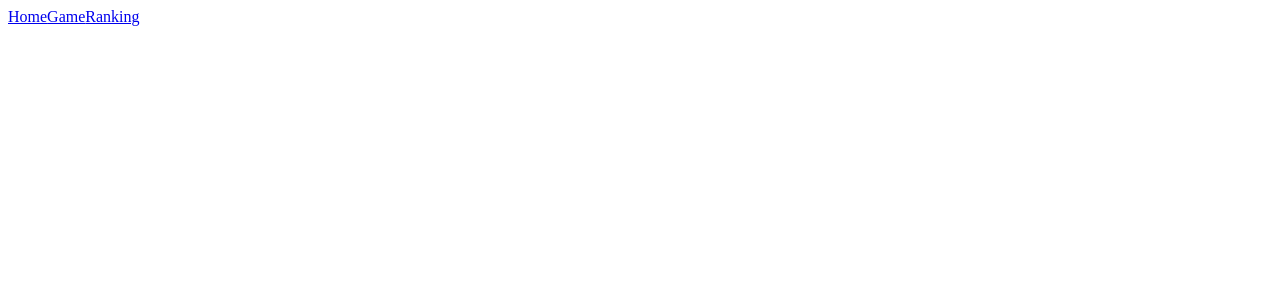
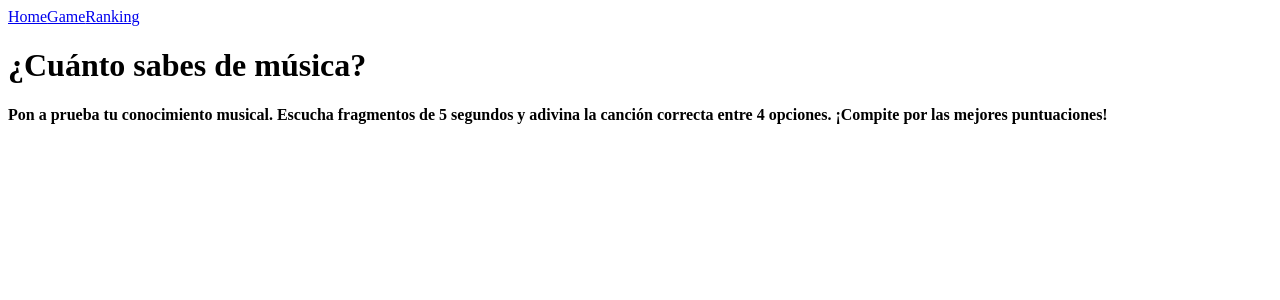
Before and after one commit to eliapinmor/concurso-musical-vue, a Vue app: page / in a window 1280 px wide. Shown: the top 300 px of the page. Built offline with nearby package versions, Linux system fonts and the light colour scheme.

Commit message:
started with landingview

```diff
--- a/src/assets/data/data.json
+++ b/src/assets/data/data.json
@@ -3,7 +3,7 @@
         "id": 1,
         "title": "Sample Data 1",
         "artist": "Artist A",
-        "src": "/songs/sample1.mp3", //las canciones estan en la carpeta public dentro de songs
+        "src": "/songs/sample1.mp3 //las canciones estan en la carpeta public dentro de songs"
 
     }
 ]
--- a/src/components/NavBar.vue
+++ b/src/components/NavBar.vue
@@ -9,9 +9,13 @@
         <RouterLink to="/game">Game</RouterLink>
         <RouterLink to="/ranking">Ranking</RouterLink>
       </div>
+      <!-- <div>
+        <NavBarElement />
+      </div> -->
     </div>
   </header>
 </template>
 <script setup>
 import { RouterLink } from "vue-router";
+import NavBarElement from "./NavBarElement.vue";
 </script>
--- /dev/null
+++ b/src/components/NavBarElement.vue
@@ -0,0 +1,3 @@
+<template></template>
+<script setup></script>
+<style scoped></style>
--- a/src/views/LandingView.vue
+++ b/src/views/LandingView.vue
@@ -1,5 +1,12 @@
 <template>
-
+  <div>
+    <!--centrar-->
+    <h1>¿Cuánto sabes de música?</h1>
+    <h4>
+      Pon a prueba tu conocimiento musical. Escucha fragmentos de 5 segundos y
+      adivina la canción correcta entre 4 opciones. ¡Compite por las mejores
+      puntuaciones!
+    </h4>
+  </div>
 </template>
-<script>
-</script>
+<script></script>
```
